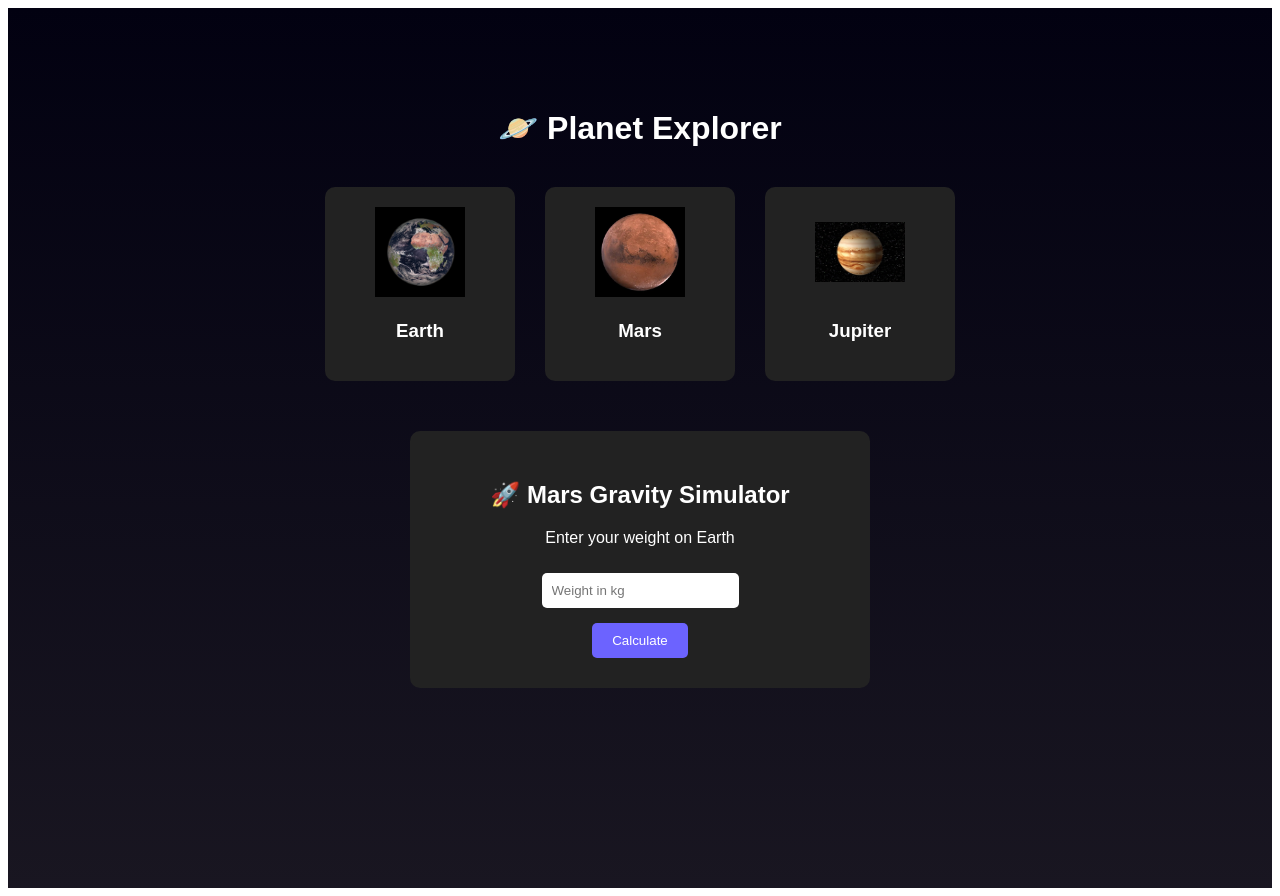
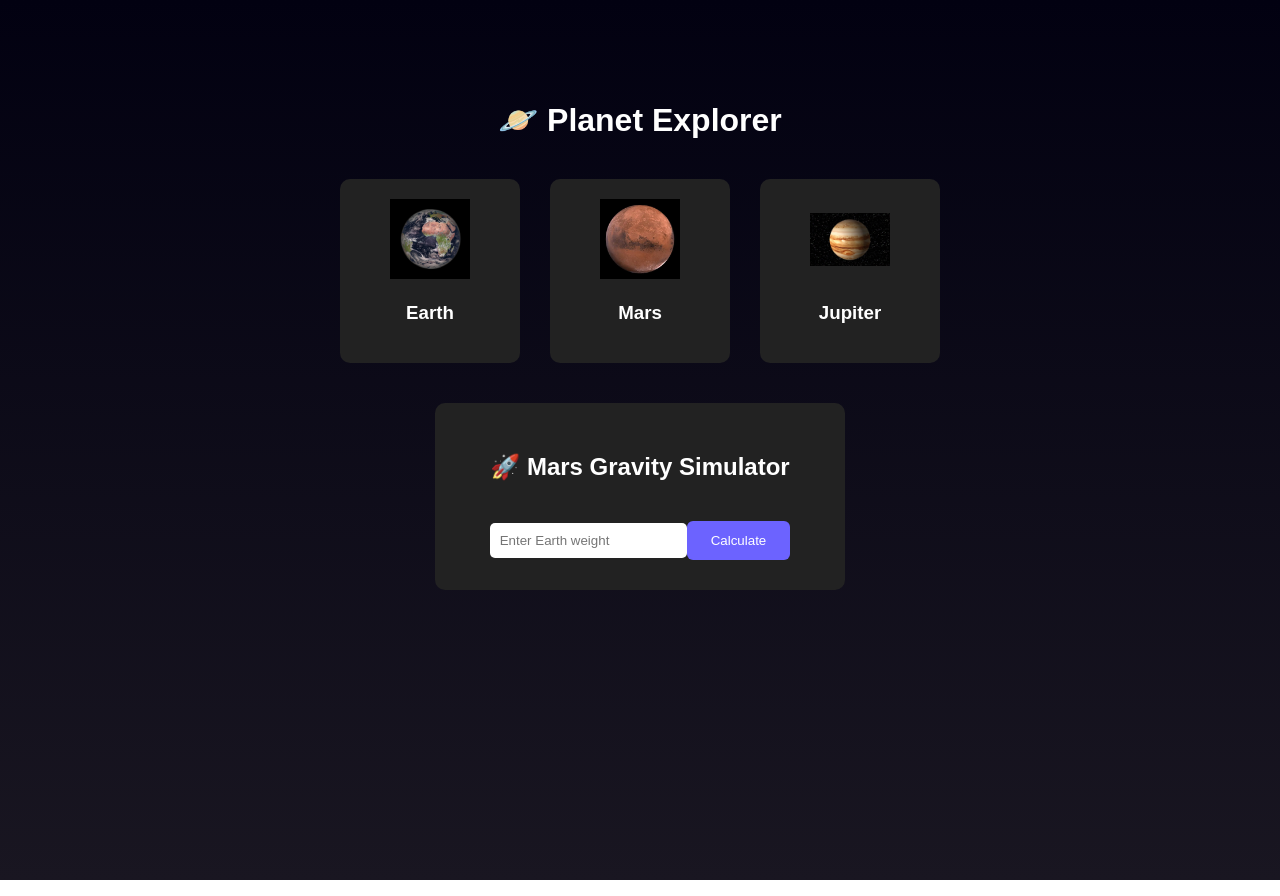
Before and after one commit to Mahalaxmi049/space-science-mission, a React (Vite) app: page / in a window 1280 px wide. Both pictures are taken after a click on the button "Start Exploring". Built offline with nearby package versions, Linux system fonts and the light colour scheme.

Commit message:
updated tsx and css

```diff
--- a/src/App.css
+++ b/src/App.css
@@ -1,184 +1,66 @@
-.counter {
-  font-size: 16px;
-  padding: 5px 10px;
-  border-radius: 5px;
-  color: var(--accent);
-  background: var(--accent-bg);
-  border: 2px solid transparent;
-  transition: border-color 0.3s;
-  margin-bottom: 24px;
-
-  &:hover {
-    border-color: var(--accent-border);
-  }
-  &:focus-visible {
-    outline: 2px solid var(--accent);
-    outline-offset: 2px;
-  }
+body {
+  margin: 0;
+  font-family: Arial, Helvetica, sans-serif;
 }
 
-.hero {
-  position: relative;
-
-  .base,
-  .framework,
-  .vite {
-    inset-inline: 0;
-    margin: 0 auto;
-  }
-
-  .base {
-    width: 170px;
-    position: relative;
-    z-index: 0;
-  }
-
-  .framework,
-  .vite {
-    position: absolute;
-  }
-
-  .framework {
-    z-index: 1;
-    top: 34px;
-    height: 28px;
-    transform: perspective(2000px) rotateZ(300deg) rotateX(44deg) rotateY(39deg)
-      scale(1.4);
-  }
-
-  .vite {
-    z-index: 0;
-    top: 107px;
-    height: 26px;
-    width: auto;
-    transform: perspective(2000px) rotateZ(300deg) rotateX(40deg) rotateY(39deg)
-      scale(0.8);
-  }
+.container {
+  min-height: 100vh;
+  background: linear-gradient(#020111,#191621);
+  color: white;
+  text-align: center;
+  padding-top: 80px;
 }
 
-#center {
-  display: flex;
-  flex-direction: column;
-  gap: 25px;
-  place-content: center;
-  place-items: center;
-  flex-grow: 1;
-
-  @media (max-width: 1024px) {
-    padding: 32px 20px 24px;
-    gap: 18px;
-  }
+.button {
+  padding: 12px 24px;
+  background: #6c63ff;
+  border: none;
+  border-radius: 6px;
+  color: white;
+  margin-top: 20px;
+  cursor: pointer;
 }
 
-#next-steps {
+.planetRow {
   display: flex;
-  border-top: 1px solid var(--border);
-  text-align: left;
-
-  & > div {
-    flex: 1 1 0;
-    padding: 32px;
-    @media (max-width: 1024px) {
-      padding: 24px 20px;
-    }
-  }
-
-  .icon {
-    margin-bottom: 16px;
-    width: 22px;
-    height: 22px;
-  }
-
-  @media (max-width: 1024px) {
-    flex-direction: column;
-    text-align: center;
-  }
+  justify-content: center;
+  gap: 30px;
+  margin-top: 40px;
 }
 
-#docs {
-  border-right: 1px solid var(--border);
-
-  @media (max-width: 1024px) {
-    border-right: none;
-    border-bottom: 1px solid var(--border);
-  }
+.planetCard {
+  background: #222;
+  padding: 20px;
+  border-radius: 10px;
+  width: 140px;
+  cursor: pointer;
 }
 
-#next-steps ul {
-  list-style: none;
-  padding: 0;
-  display: flex;
-  gap: 8px;
-  margin: 32px 0 0;
-
-  .logo {
-    height: 18px;
-  }
-
-  a {
-    color: var(--text-h);
-    font-size: 16px;
-    border-radius: 6px;
-    background: var(--social-bg);
-    display: flex;
-    padding: 6px 12px;
-    align-items: center;
-    gap: 8px;
-    text-decoration: none;
-    transition: box-shadow 0.3s;
-
-    &:hover {
-      box-shadow: var(--shadow);
-    }
-    .button-icon {
-      height: 18px;
-      width: 18px;
-    }
-  }
-
-  @media (max-width: 1024px) {
-    margin-top: 20px;
-    flex-wrap: wrap;
-    justify-content: center;
-
-    li {
-      flex: 1 1 calc(50% - 8px);
-    }
-
-    a {
-      width: 100%;
-      justify-content: center;
-      box-sizing: border-box;
-    }
-  }
+.planetImage {
+  width: 80px;
+  height: 80px;
+  object-fit: contain;
 }
 
-#spacer {
-  height: 88px;
-  border-top: 1px solid var(--border);
-  @media (max-width: 1024px) {
-    height: 48px;
-  }
+.factBox {
+  background: #333;
+  margin: 40px auto;
+  padding: 20px;
+  border-radius: 10px;
+  width: 350px;
 }
 
-.ticks {
-  position: relative;
-  width: 100%;
+.gravityBox {
+  background: #222;
+  margin: 40px auto;
+  padding: 30px;
+  border-radius: 10px;
+  width: 350px;
+}
 
-  &::before,
-  &::after {
-    content: '';
-    position: absolute;
-    top: -4.5px;
-    border: 5px solid transparent;
-  }
-
-  &::before {
-    left: 0;
-    border-left-color: var(--border);
-  }
-  &::after {
-    right: 0;
-    border-right-color: var(--border);
-  }
+input {
+  padding: 10px;
+  margin-top: 10px;
+  border-radius: 5px;
+  border: none;
 }
--- a/src/App.tsx
+++ b/src/App.tsx
@@ -1,18 +1,14 @@
-import { useState } from "react"
-
-import earth from "./assets/Earth.jpg"
-import mars from "./assets/mars.webp"
-import jupiter from "./assets/Jupiter.webp"
-
-import "./App.css"
+import { useState } from "react";
+import earth from "./assets/Earth.jpg";
+import mars from "./assets/mars.webp";
+import jupiter from "./assets/Jupiter.webp";
+import "./App.css";
 
 function App() {
-
-  const [showExplorer, setShowExplorer] = useState(false)
-  const [selectedPlanet, setSelectedPlanet] = useState("")
-
-  const [earthWeight, setEarthWeight] = useState("")
-  const [marsWeight, setMarsWeight] = useState("")
+  const [showExplorer, setShowExplorer] = useState(false);
+  const [selectedFact, setSelectedFact] = useState("");
+  const [earthWeight, setEarthWeight] = useState("");
+  const [marsWeight, setMarsWeight] = useState("");
 
   const planets = [
     {
@@ -23,190 +19,80 @@ function App() {
     {
       name: "Mars",
       image: mars,
-      fact: "Mars is called the Red Planet due to iron oxide."
+      fact: "Mars is called the Red Planet."
     },
     {
       name: "Jupiter",
       image: jupiter,
       fact: "Jupiter is the largest planet in our solar system."
     }
-  ]
+  ];
 
   const calculateMarsWeight = () => {
-    const result = Number(earthWeight) * 0.38
-    setMarsWeight(result.toFixed(2))
+    const result = Number(earthWeight) * 0.38;
+    setMarsWeight(result.toFixed(2));
+  };
+
+  if (!showExplorer) {
+    return (
+      <div className="container">
+        <h1>🚀 Space Science Mission</h1>
+        <p>Explore planets and learn space science</p>
+
+        <button
+          className="button"
+          onClick={() => setShowExplorer(true)}
+        >
+          Start Exploring
+        </button>
+      </div>
+    );
   }
 
   return (
+    <div className="container">
+      <h1>🪐 Planet Explorer</h1>
+
+      <div className="planetRow">
+        {planets.map((planet) => (
           <div
-      style={{
-        minHeight: "100vh",
-        background: "linear-gradient(to bottom,#020111,#191621)",
-        color: "white",
-        textAlign: "center",
-        paddingTop: "80px",
-        fontFamily: "Arial"
-      }}
+            key={planet.name}
+            className="planetCard"
+            onClick={() => setSelectedFact(planet.fact)}
           >
-
-      {!showExplorer ? (
-
-        <div>
-
-          <h1 style={{ fontSize: "50px" }}>
-            🚀 Space Science Mission
-          </h1>
-
-          <p style={{ fontSize: "18px" }}>
-            Explore planets and learn space science
-          </p>
-
-          <button
-            onClick={() => setShowExplorer(true)}
-            style={{
-              marginTop: "30px",
-              padding: "12px 25px",
-              fontSize: "18px",
-              background: "#6C63FF",
-              border: "none",
-              borderRadius: "8px",
-              color: "white",
-              cursor: "pointer"
-            }}
-          >
-            Start Exploring
-          </button>
-
+            <img src={planet.image} className="planetImage" />
+            <h3>{planet.name}</h3>
+          </div>
+        ))}
       </div>
 
-      ) : (
-
-        <div>
-
-          <h1>🪐 Planet Explorer</h1>
-
-          <div
-            style={{
-              display: "flex",
-              justifyContent: "center",
-              gap: "30px",
-              marginTop: "40px"
-            }}
-          >
-
-            {planets.map((planet) => (
-
-              <div
-                key={planet.name}
-                onClick={() => setSelectedPlanet(planet.fact)}
-                style={{
-                  background: "#222",
-                  padding: "20px",
-                  borderRadius: "10px",
-                  cursor: "pointer",
-                  width: "150px"
-                }}
-              >
-
-                <img
-                  src={planet.image}
-                  style={{
-                    width: "90px",
-                    height: "90px",
-                    objectFit: "contain"
-                  }}
-                />
-
-                <h3>{planet.name}</h3>
-
+      {selectedFact && (
+        <div className="factBox">
+          <h2>Planet Fact</h2>
+          <p>{selectedFact}</p>
         </div>
-
-            ))}
-
-          </div>
-
-          {selectedPlanet && (
-
-            <div
-              style={{
-                marginTop: "40px",
-                background: "#333",
-                padding: "20px",
-                borderRadius: "10px",
-                width: "400px",
-                marginLeft: "auto",
-                marginRight: "auto"
-              }}
-            >
-
-              <h2>Planet Fact</h2>
-
-              <p>{selectedPlanet}</p>
-
-            </div>
-
       )}
 
-          <div
-            style={{
-              marginTop: "50px",
-              background: "#222",
-              padding: "30px",
-              borderRadius: "10px",
-              width: "400px",
-              marginLeft: "auto",
-              marginRight: "auto"
-            }}
-          >
-
+      <div className="gravityBox">
         <h2>🚀 Mars Gravity Simulator</h2>
-
-            <p>Enter your weight on Earth</p>
 
         <input
           type="number"
+          placeholder="Enter Earth weight"
           value={earthWeight}
           onChange={(e) => setEarthWeight(e.target.value)}
-              placeholder="Weight in kg"
-              style={{
-                padding: "10px",
-                borderRadius: "5px",
-                border: "none",
-                marginTop: "10px"
-              }}
         />
 
-            <br />
-
-            <button
-              onClick={calculateMarsWeight}
-              style={{
-                marginTop: "15px",
-                padding: "10px 20px",
-                background: "#6C63FF",
-                border: "none",
-                borderRadius: "5px",
-                color: "white",
-                cursor: "pointer"
-              }}
-            >
+        <button className="button" onClick={calculateMarsWeight}>
           Calculate
         </button>
 
         {marsWeight && (
-              <p style={{ marginTop: "20px" }}>
-                Your weight on Mars: <b>{marsWeight} kg</b>
-              </p>
+          <p>Your weight on Mars: <b>{marsWeight} kg</b></p>
         )}
-
       </div>
-
     </div>
-
-      )}
-
-    </div>
-  )
+  );
 }
 
-export default App
+export default App;
```
Lines whose indentation alone changed are shown as unchanged.
